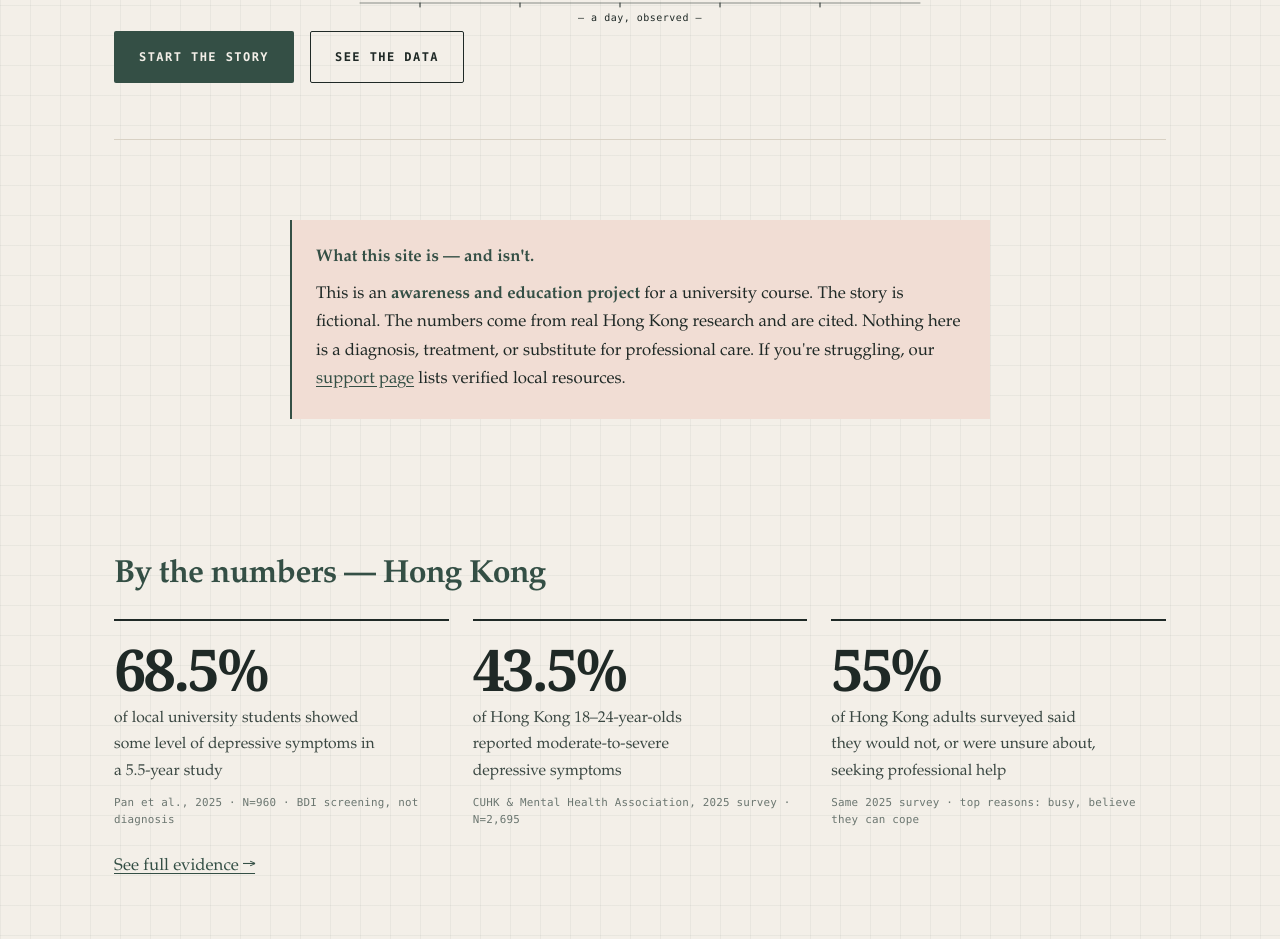
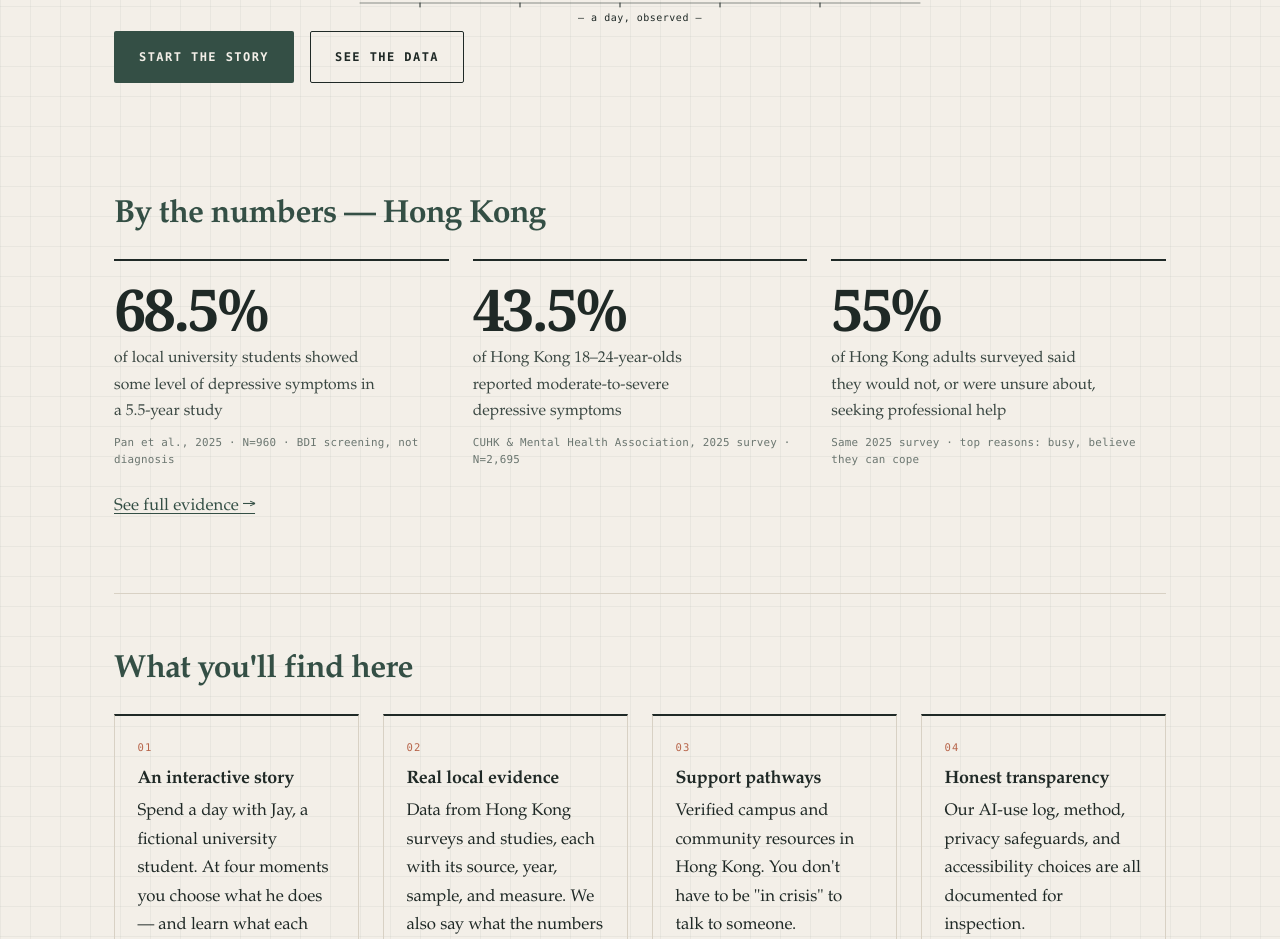
Before and after one commit to a795332875-ui/DIFH3017-website, a plain HTML site: page index.html in a window 1280 px wide. Shown: the part 859-1798 px from the top of the page. Drawn offline with Linux system fonts and the light colour scheme.

Commit message:
Update index.html

```diff
--- a/index.html
+++ b/index.html
@@ -138,23 +138,6 @@
         <div class="btn-group">
           <a href="story.html" class="btn btn--primary">Start the story</a>
           <a href="evidence.html" class="btn btn--ghost">See the data</a>
-        </div>
-      </section>
-
-      <!-- DISCLAIMER -->
-      <section class="section section--alt">
-        <div class="prose">
-          <div class="callout callout--green">
-            <strong>What this site is — and isn't.</strong>
-            <p style="margin: 0.5rem 0 0">
-              This is an <strong>awareness and education project</strong> for a
-              university course. The story is fictional. The numbers come from
-              real Hong Kong research and are cited. Nothing here is a
-              diagnosis, treatment, or substitute for professional care. If
-              you're struggling, our <a href="support.html">support page</a>
-              lists verified local resources.
-            </p>
-          </div>
         </div>
       </section>
 
```
